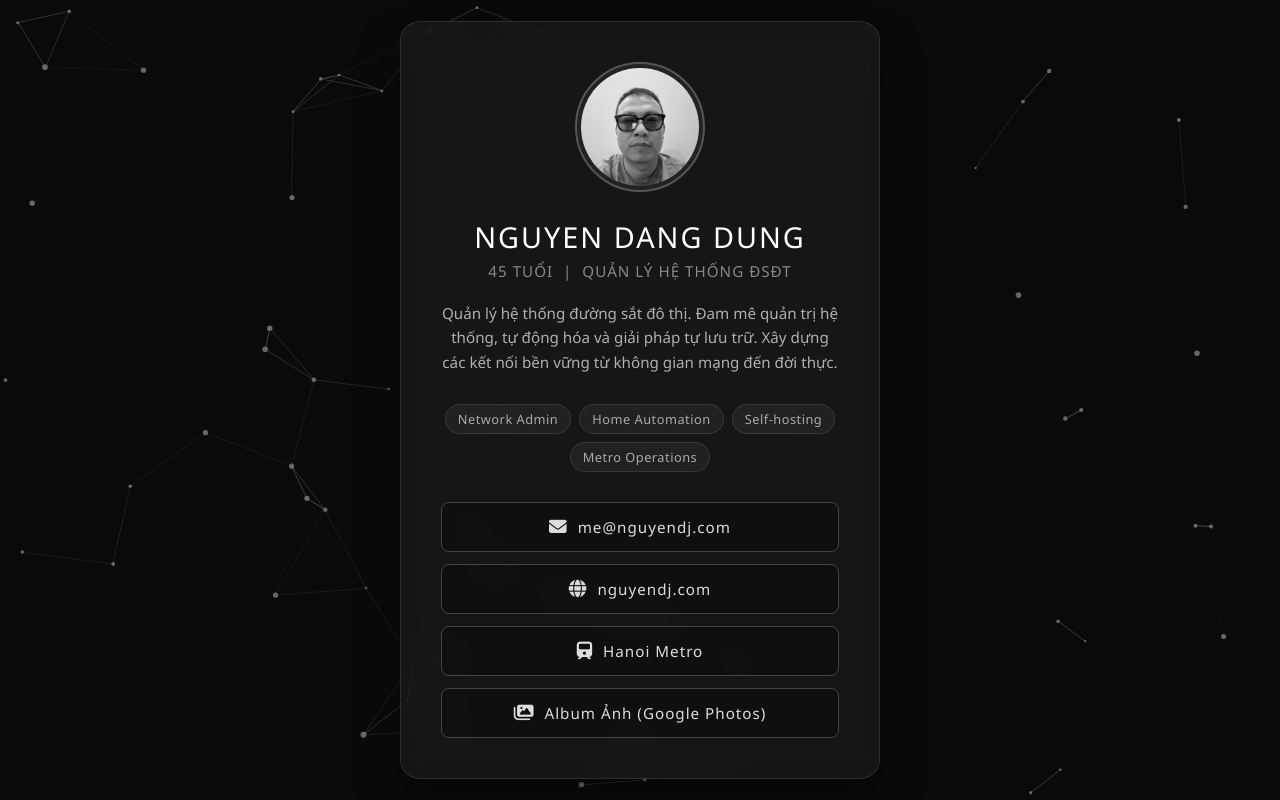
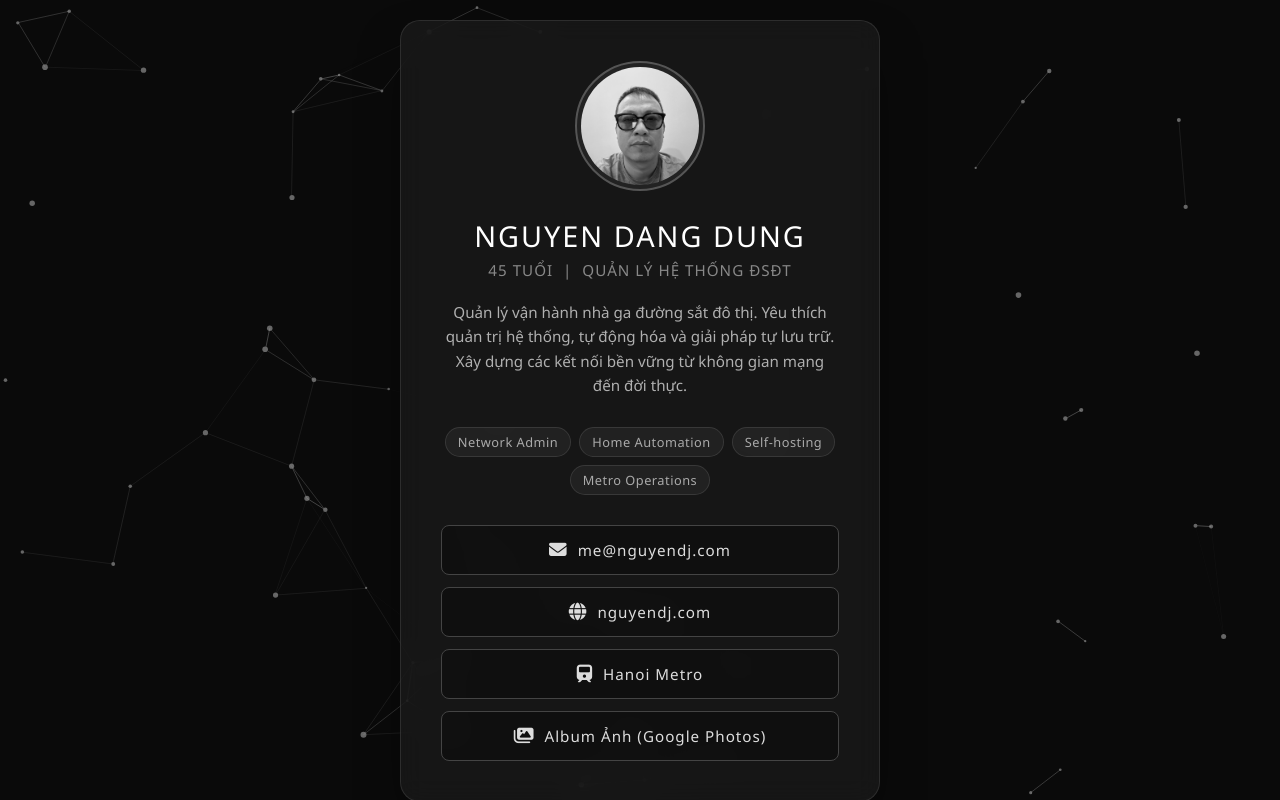
Before and after one commit to nguyendj/nguyendj.github.io, a plain HTML site: page index.html in a window 1280 px wide. Drawn offline with Linux system fonts and the light colour scheme.

Commit message:
Update description for urban railway management

```diff
--- a/index.html
+++ b/index.html
@@ -184,7 +184,7 @@
             </div>
 
             <p class="description">
-                Quản lý hệ thống đường sắt đô thị. Đam mê quản trị hệ thống, tự động hóa và giải pháp tự lưu trữ. Xây dựng các kết nối bền vững từ không gian mạng đến đời thực.
+                Quản lý vận hành nhà ga đường sắt đô thị. Yêu thích quản trị hệ thống, tự động hóa và giải pháp tự lưu trữ. Xây dựng các kết nối bền vững từ không gian mạng đến đời thực.
             </p>
 
             <div class="tags">
```
